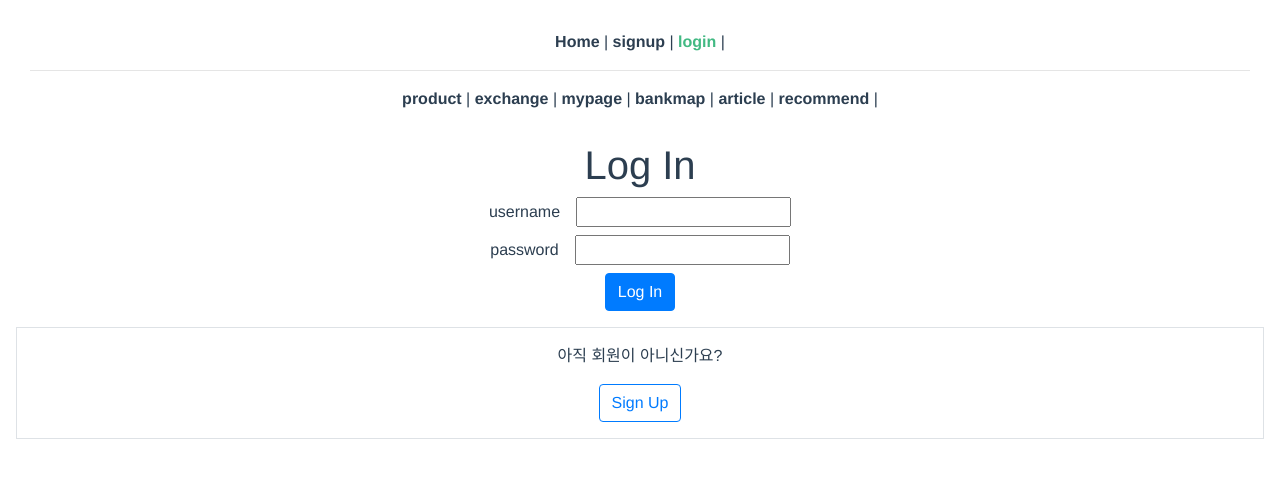
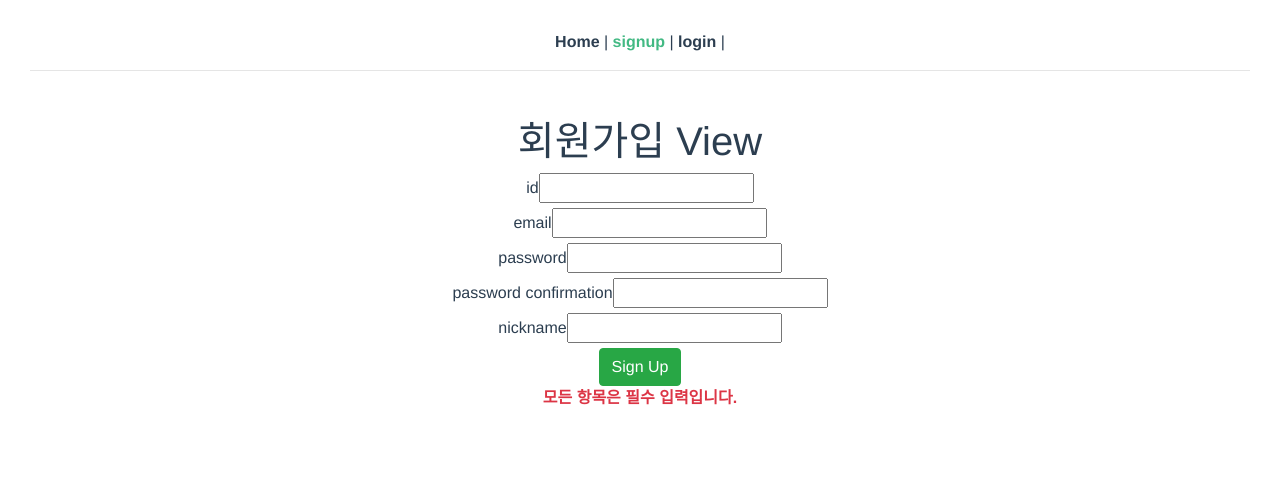
Before and after one commit to DoubleImpactCHSW/final-pjt, a Vue app in the folder final_pjt_front/: page /signup in a window 1280 px wide. Before the commit this address led to /login. Shown: the top 478 px of the page. Built offline with nearby package versions, Linux system fonts and the light colour scheme.

Commit message:
회원가입 유효성 검사, 비로그인 시 UI 대응

```diff
--- a/final_pjt_front/src/App.vue
+++ b/final_pjt_front/src/App.vue
@@ -6,12 +6,14 @@
       <router-link to="/login">login</router-link> |
       <b-button v-if="isLogin" @click="logout" variant="danger">logout</b-button>
       <hr>
+      <div v-if="isLogin">
         <router-link to="/product">product</router-link> |
         <router-link to="/exchange">exchange</router-link> |
         <router-link to="/mypage">mypage</router-link> |
         <router-link to="/bankmap">bankmap</router-link> |
         <router-link to="/article">article</router-link> |
         <router-link to="/recommend">recommend</router-link> |
+      </div>
     </nav>
     <router-view/>
   </div>
--- a/final_pjt_front/src/router/index.js
+++ b/final_pjt_front/src/router/index.js
@@ -77,18 +77,17 @@ const router = new VueRouter({
 })
 
 
-router.beforeEach((to, from, next) => {
-  if (!store.getters.isLogin) {
-    alert(to.name)
-    if (to.name === 'login') {
-      next()
-    } else {
-      alert('로그인을 먼저 진행해야합니다!')
-      router.push({ name: 'login' })
-    }
-  } else {
-    next();
-  }
-})
+// router.beforeEach((to, from, next) => {
+//   if (!store.getters.isLogin) {
+//     if (to.name === 'login') {
+//       next()
+//     } else {
+//       alert('로그인을 먼저 진행해야합니다!')
+//       router.push({ name: 'login' })
+//     }
+//   } else {
+//     next();
+//   }
+// })
 
 export default router
--- a/final_pjt_front/src/store/index.js
+++ b/final_pjt_front/src/store/index.js
@@ -15,6 +15,7 @@ export default new Vuex.Store({
   ],
   state: {
     token: null,
+    signUpError: null,
   },
   getters: {
     isLogin(state) {
@@ -47,8 +48,11 @@ export default new Vuex.Store({
         }
       }).then((res) => {
         console.log(res)
-        context.commit('SAVE_TOEKN', res.data.key)
+        context.state.signUpError = null
+        context.commit('SAVE_TOKEN', res.data.key)
+        alert('가입을 축하합니다 ><')
       }).catch((err) => {
+        context.state.signUpError = err.response.data
         console.log(err)
       })
     },
--- a/final_pjt_front/src/views/HomeView.vue
+++ b/final_pjt_front/src/views/HomeView.vue
@@ -12,7 +12,10 @@ export default {
   components: {
   },
   created() {
-
+    if (!this.$store.getters.isLogin) {
+      alert('로그인 해주세요!')
+      this.$router.push({ name: 'login' })
+    }
   }
 }
 </script>
--- a/final_pjt_front/src/views/SignUpView.vue
+++ b/final_pjt_front/src/views/SignUpView.vue
@@ -19,6 +19,14 @@
 
         <b-button type="submit" variant="success"> Sign Up </b-button>
         </form>
+        <div>
+            <p v-if="inputNull" class="font-weight-bold text-danger">모든 항목은 필수 입력입니다.</p>
+        </div>
+        <div>
+                <p v-for="(value, key) in errorData" :key="key" class="font-weight-bold text-danger">
+                    {{ value[0] }}
+                </p>
+        </div>
     </div>
 </template>
 
@@ -28,16 +36,21 @@ export default {
 
     data() {
         return {
-            username: null,
-            email: null,
-            password1: null,
-            password2: null,
-            nickname: null,
+            username: '',
+            email: '',
+            password1: '',
+            password2: '',
+            nickname: '',
         };
     },
 
-    mounted() {
-
+    computed: {
+        inputNull() {
+            return !(this.username && this.email && this.password1 && this.password2 && this.nickname)
+        },
+        errorData() {
+            return this.$store.state.signUpError
+        }
     },
 
     methods: {
```
Also changed, not shown: 1 other file (tests, documents, lock files or other folders). Lines whose indentation alone changed are shown as unchanged.
